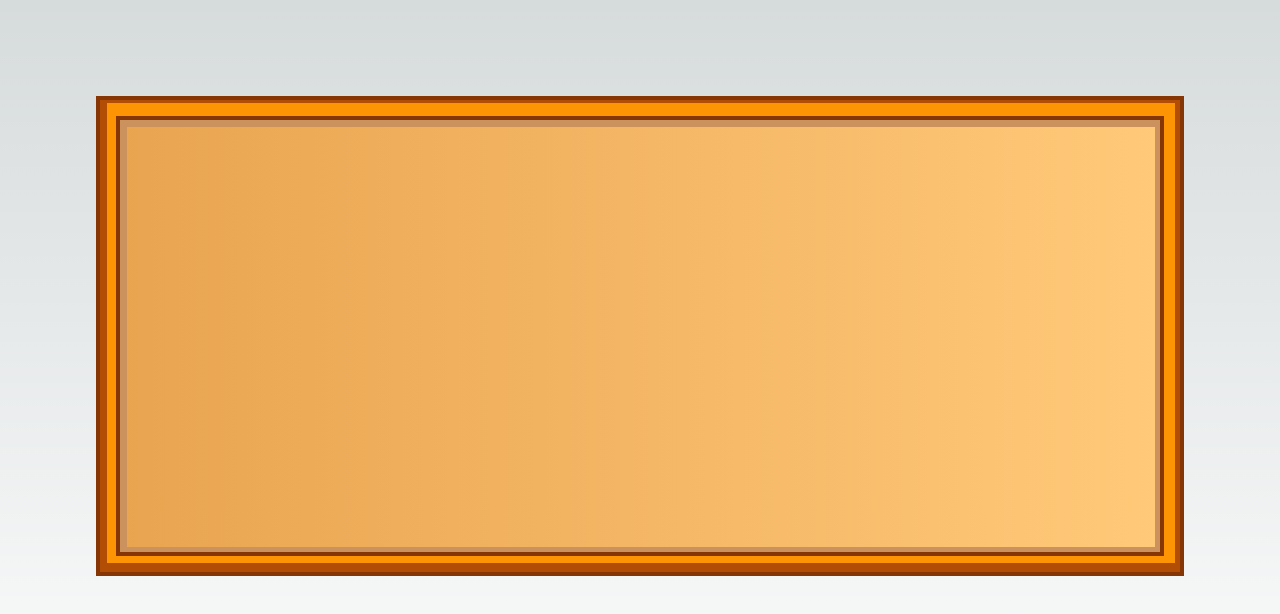
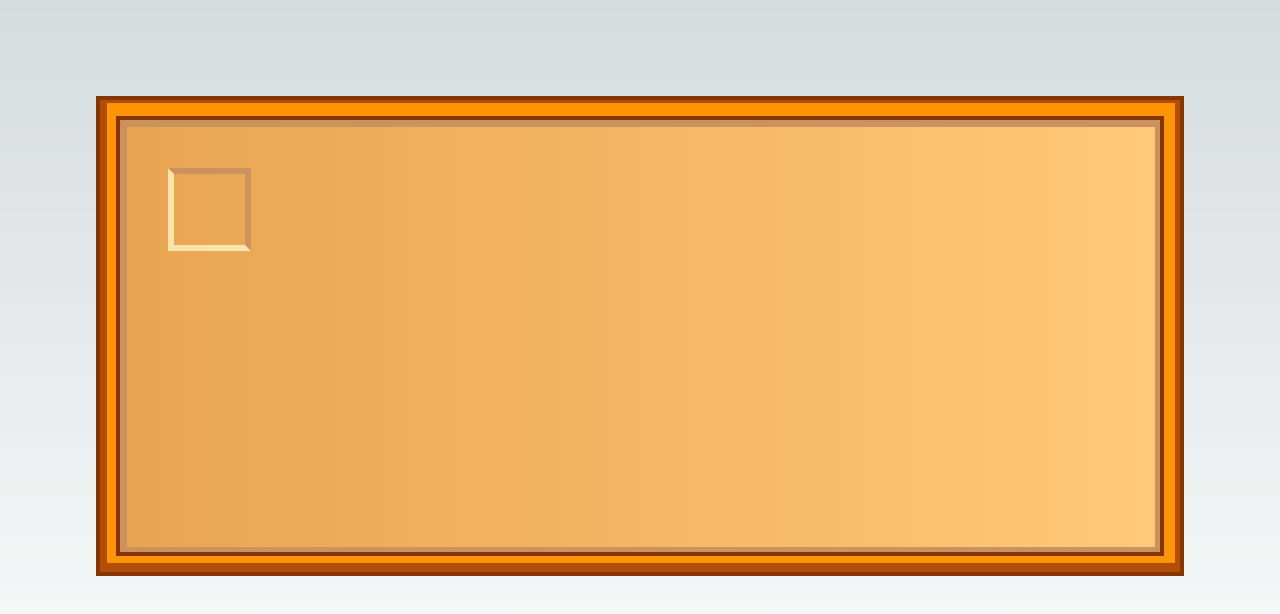
Before and after one commit to EmmanuelRodriguezV/StardewCodeGen, a Next.js app: page / in a window 1280 px wide. Shown: the top 614 px of the page. Built offline with nearby package versions, Linux system fonts and the light colour scheme.

Commit message:
adding square style

```diff
--- a/src/app/page.module.css
+++ b/src/app/page.module.css
@@ -27,6 +27,16 @@
   /*%gradientBackground end*/
 }
 
+.square {
+  width: 83px;
+  height: 83px;
+  margin: 3rem;
+  border-top: 6px solid #cc925e;
+  border-right: 6px solid #cc925e;
+  border-bottom: 6px solid #fae5a9;
+  border-left: 6px solid #fae5a9;
+}
+
 .main {
   display: flex;
   flex-direction: column;
--- a/src/app/page.tsx
+++ b/src/app/page.tsx
@@ -5,7 +5,9 @@ export default function Home() {
   return (
     <main className={styles.main}>
       <div className={styles.frame}>
-        <div className={styles.base}></div>
+        <div className={styles.base}>
+          <div className={styles.square}></div>
+        </div>
       </div>
     </main>
   )
```
